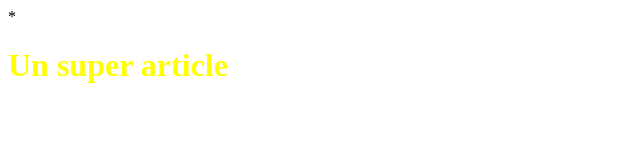
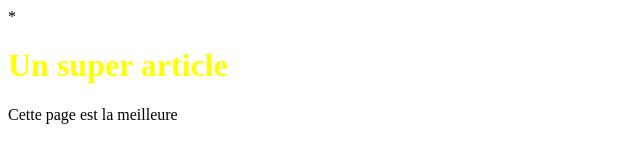
Before and after one commit to Bboy010/OpenclassroomsProject, a plain HTML site: page index.html in a window 1280 px wide. Shown: the whole page, without its empty margins (0-640 px from the left). Drawn offline with Linux system fonts and the light colour scheme.

Commit message:
Bienvenue sur mon site

```diff
--- a/index.html
+++ b/index.html
@@ -8,5 +8,6 @@
 </head>
 <body>
 <h1>Un super article</h1>
+<p> Cette page est la meilleure </p>
 </body>
 </html>
```
